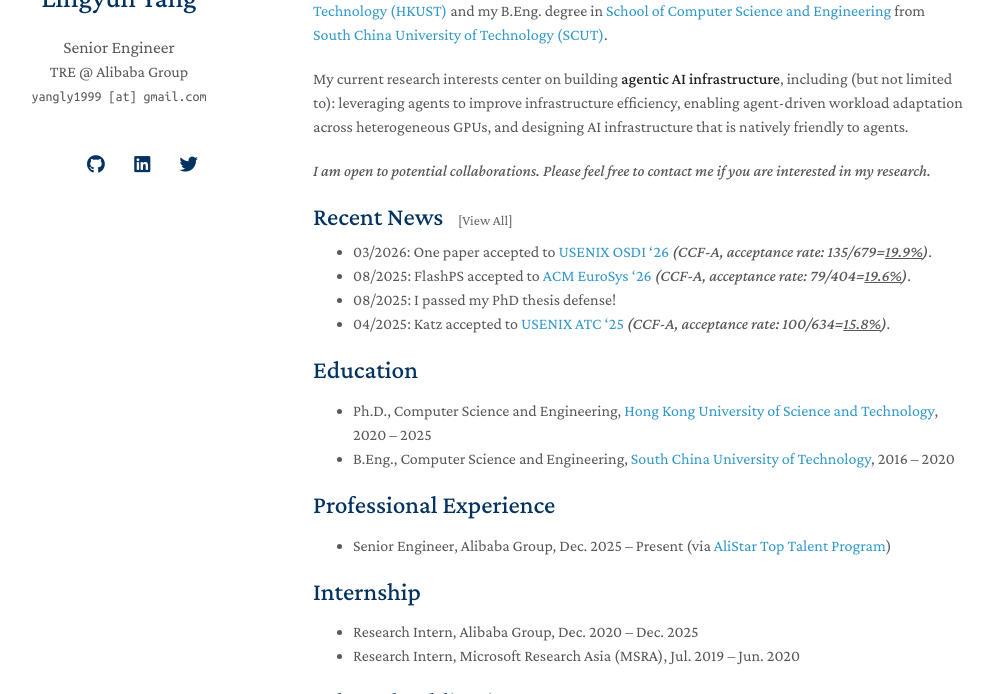
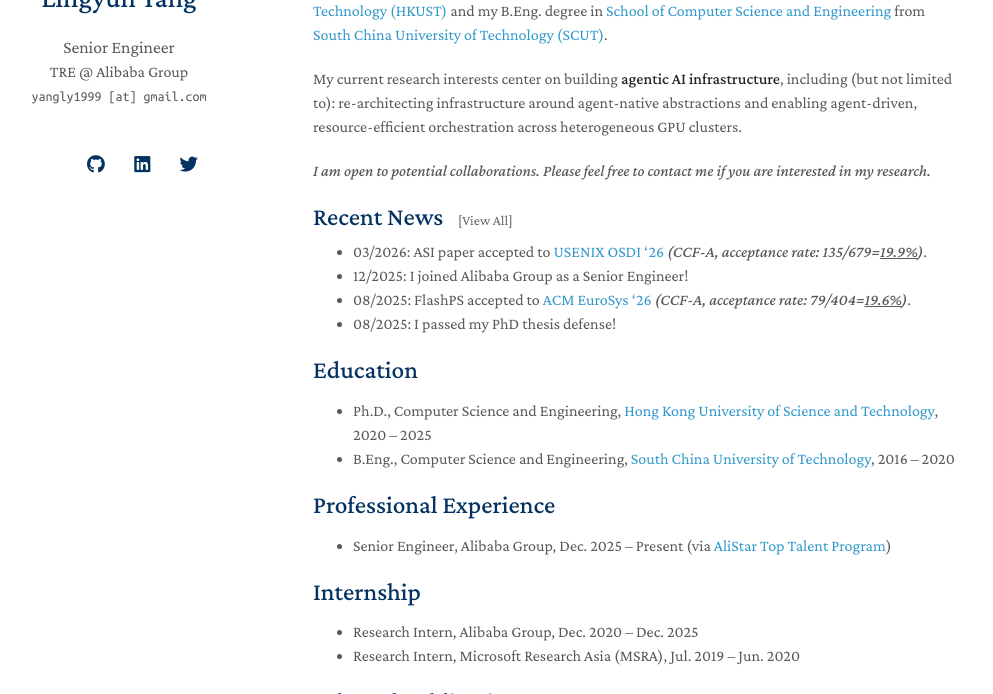
Before and after one commit to mental2008/academic-profile, a Jekyll site: the page built from index.md, in a window 1280 px wide and 900 px high, cut to the strip 206-900 px from the top of the window. Shown: the whole strip, without its empty margins (157-1150 px from the left). Built offline with Jekyll 4.4.1, drawn with Linux system fonts in a browser that asks for light colours; nearby versions of some CDN libraries; a style sheet for code colours, icons or effects is not loaded; our own code applies the rules of GitHub Pages for plain Markdown files.

Commit message:
Update profile research interests and news

```diff
--- a/_includes/news.md
+++ b/_includes/news.md
@@ -4,10 +4,10 @@
 
 <div class="news" style="margin-bottom: 20px;">
 {% capture recent_news %}
-- 03/2026: One paper accepted to [USENIX OSDI '26](https://www.usenix.org/conference/osdi26) *(CCF-A, acceptance rate: 135/679=<u>19.9%</u>)*.
+- 03/2026: ASI paper accepted to [USENIX OSDI '26](https://www.usenix.org/conference/osdi26) *(CCF-A, acceptance rate: 135/679=<u>19.9%</u>)*.
+- 12/2025: I joined Alibaba Group as a Senior Engineer!
 - 08/2025: FlashPS accepted to [ACM EuroSys '26](https://2026.eurosys.org) *(CCF-A, acceptance rate: 79/404=<u>19.6%</u>)*.
 - 08/2025: I passed my PhD thesis defense!
-- 04/2025: Katz accepted to [USENIX ATC '25](https://www.usenix.org/conference/atc25) *(CCF-A, acceptance rate: 100/634=<u>15.8%</u>)*.
 {% endcapture %}
 {{ recent_news | markdownify }}
 </div>
@@ -15,7 +15,8 @@
 <!-- All News Section (Hidden by default) -->
 <div id="all-news" style="display: none;">
 {% capture all_news %}
-- 03/2026: One paper accepted to [USENIX OSDI '26](https://www.usenix.org/conference/osdi26) *(CCF-A, acceptance rate: 135/679=<u>19.9%</u>)*.
+- 03/2026: ASI paper accepted to [USENIX OSDI '26](https://www.usenix.org/conference/osdi26) *(CCF-A, acceptance rate: 135/679=<u>19.9%</u>)*.
+- 12/2025: I joined Alibaba Group as a Senior Engineer!
 - 08/2025: FlashPS accepted to [ACM EuroSys '26](https://2026.eurosys.org) *(CCF-A, acceptance rate: 79/404=<u>19.6%</u>)*.
 - 08/2025: I passed my PhD thesis defense!
 - 04/2025: Katz accepted to [USENIX ATC '25](https://www.usenix.org/conference/atc25) *(CCF-A, acceptance rate: 100/634=<u>15.8%</u>)*.
--- a/index.md
+++ b/index.md
@@ -6,7 +6,7 @@
 
 I am currently a senior engineer in the TRE (Tech Infra and Reliability Engineering) team at Alibaba Group, working on AI infrastructure. I am also a joint postdoctoral researcher with [Alibaba DAMO Academy](https://damo.alibaba.com/) and [Shanghai Jiao Tong University (SJTU)](https://www.sjtu.edu.cn/). Before that, I received my Ph.D. degree in [Department of Computer Science and Engineering](https://www.cse.ust.hk/) from [Hong Kong University of Science and Technology (HKUST)](http://www.ust.hk/) and my B.Eng. degree in [School of Computer Science and Engineering](http://www.scut.edu.cn/cs/) from [South China University of Technology (SCUT)](https://www.scut.edu.cn/).
 
-My current research interests center on building **agentic AI infrastructure**, including (but not limited to): leveraging agents to improve infrastructure efficiency, enabling agent-driven workload adaptation across heterogeneous GPUs, and designing AI infrastructure that is natively friendly to agents.
+My current research interests center on building **agentic AI infrastructure**, including (but not limited to): re-architecting infrastructure around agent-native abstractions and enabling agent-driven, resource-efficient orchestration across heterogeneous GPU clusters.
 
 <span style="font-style: italic;">I am open to potential collaborations. Please feel free to contact me if you are interested in my research.</span>
 <!-- <span style="font-style: italic;">I will join Alibaba Group as a Senior Engineer.</span> -->
```
